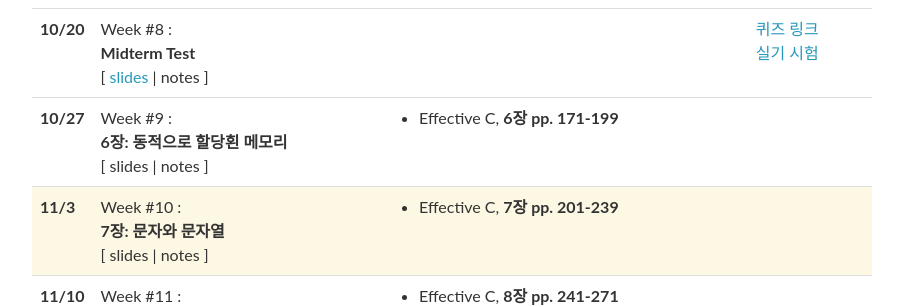
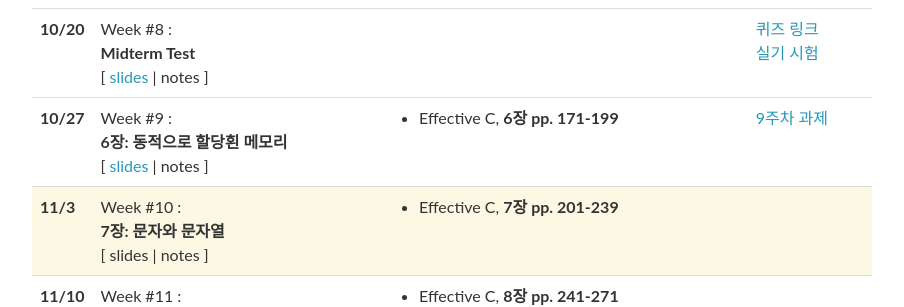
Before and after one commit to 2023-aaronkr/hb-c, a Jekyll site: the page built from _pages/lectures.md, in a window 1280 px wide and 900 px high, scrolled down 676 px. Shown: the part 152-459 px from the top of the window, without its empty margins (188-1092 px from the left). Built offline with Jekyll 4.4.1, drawn with Linux system fonts in a browser that asks for light colours; nearby versions of some CDN libraries; comment, search, counter and statistics services are not loaded.

Commit message:
Update lectures.yml

```diff
--- a/_data/lectures.yml
+++ b/_data/lectures.yml
@@ -74,9 +74,10 @@
   week: 9
   title: >
     <strong>6장: 동적으로 할당횐 메모리</strong>
-  slides:
+  slides: "https://docs.google.com/presentation/d/1gb6VGrYuWviw3ZJNP3AbYNPZFz0EzeYAVD6nUgOZte8/edit?usp=sharing"
   readings: Effective C, <strong>6장 pp. 171-199</strong>
-  logistics:
+  logistics: >
+    <a href="https://classroom.github.com/a/njiKRsyJ">9주차 과제</a>
 
 - date: 11/3
   week: 10
```
